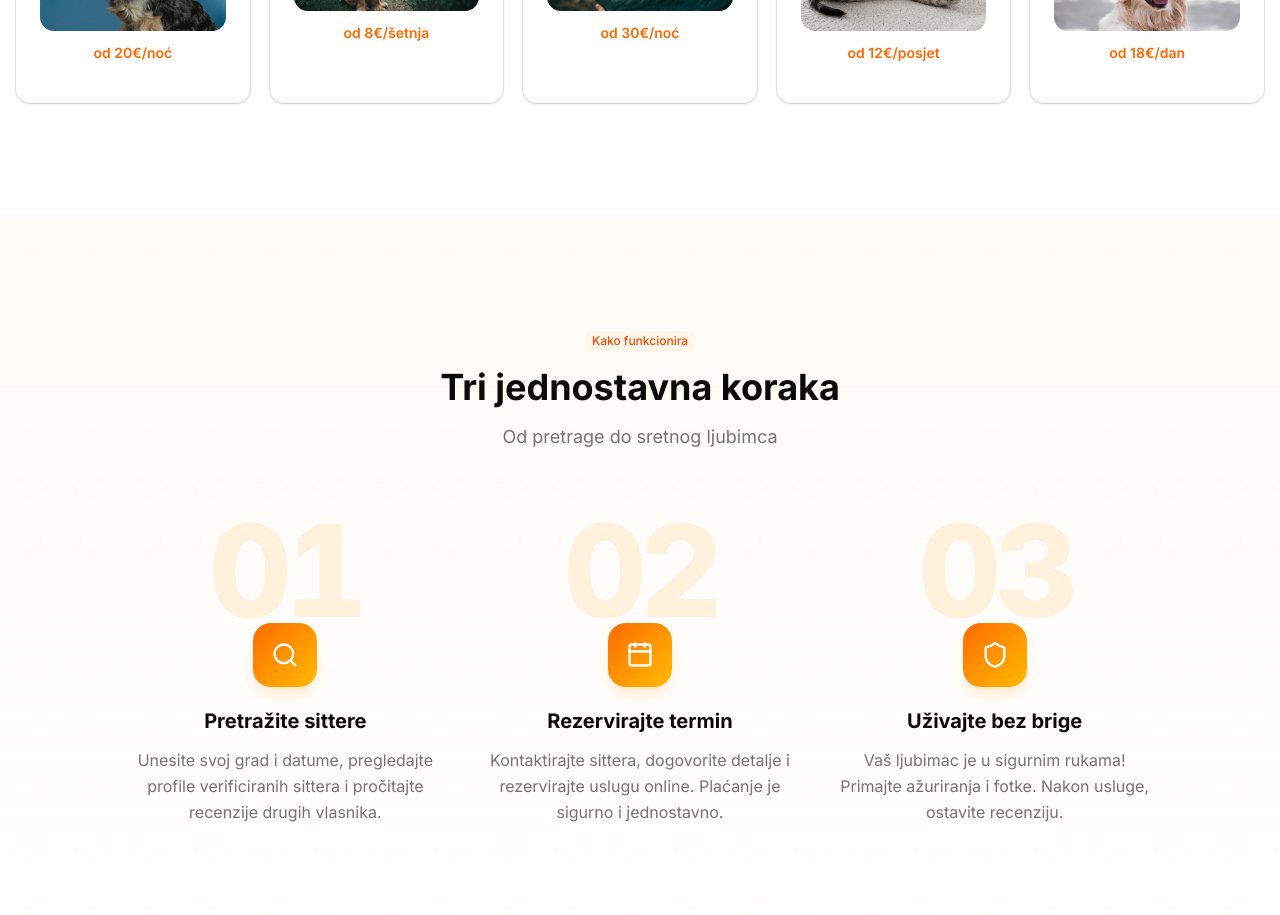
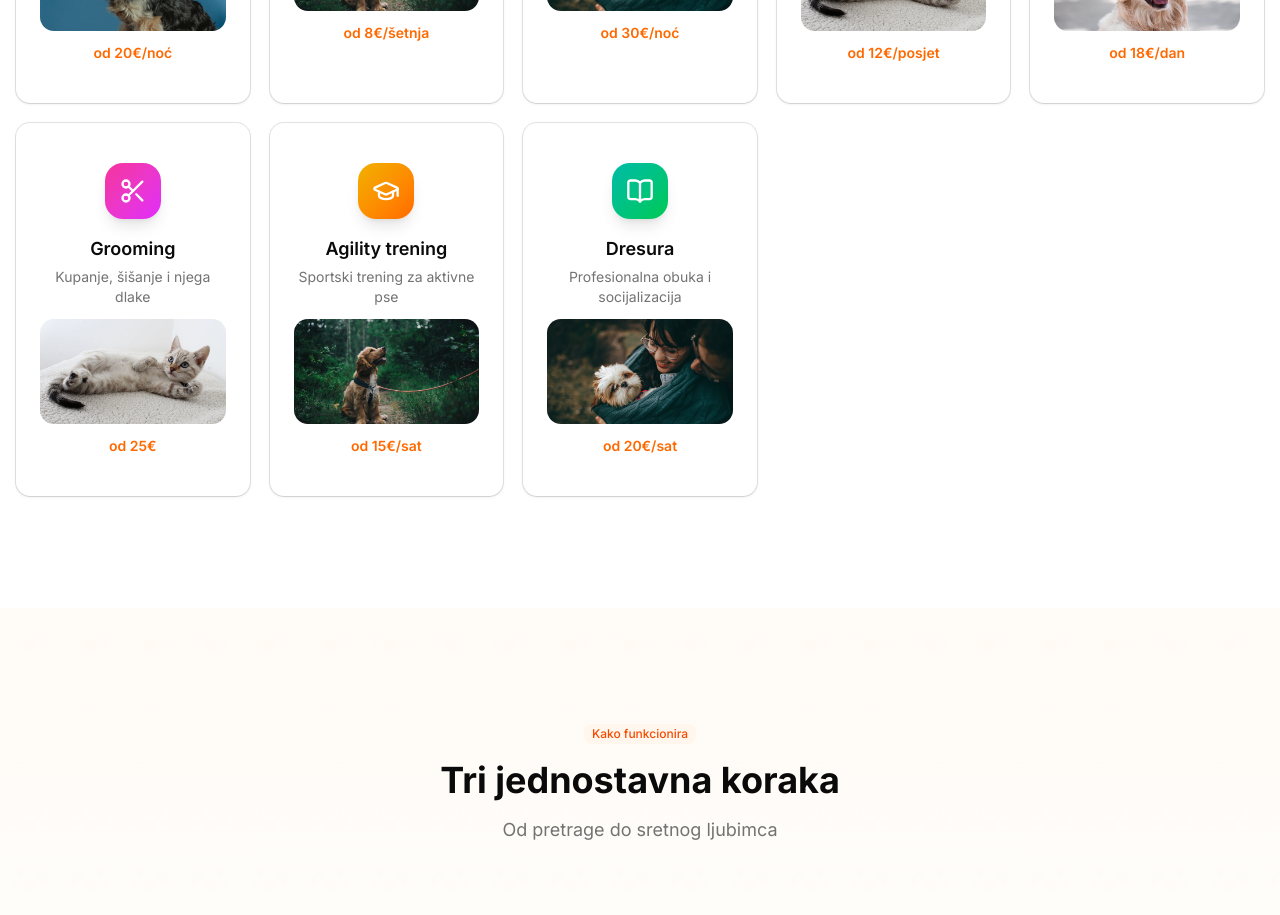
Before and after one commit to Ljemicus/sapica-hr, a Next.js app: page / in a window 1280 px wide. Shown: the part 2840-3755 px from the top of the page. Built offline with nearby package versions, Linux system fonts and the light colour scheme; no server answers.

Commit message:
feat: add grooming, agility & dresura services

```diff
--- a/app/page.tsx
+++ b/app/page.tsx
@@ -40,6 +40,9 @@ const services = [
   { type: 'house-sitting' as const, title: 'Čuvanje u kući', description: 'Sitter dolazi u vašu kuću', icon: House, price: 'od 30€/noć', color: 'from-blue-500 to-cyan-500', image: '/images/services/06-community.jpg' },
   { type: 'drop-in' as const, title: 'Kratki posjet', description: 'Posjet vašem ljubimcu od 30min', icon: Eye, price: 'od 12€/posjet', color: 'from-purple-500 to-pink-500', image: '/images/services/08-macka.jpg' },
   { type: 'daycare' as const, title: 'Dnevna briga', description: 'Cjelodnevna briga kod sittera', icon: Sun, price: 'od 18€/dan', color: 'from-rose-500 to-orange-500', image: '/images/services/07-hero-puppy.jpg' },
+  { type: 'grooming' as const, title: 'Grooming', description: 'Kupanje, šišanje i njega dlake', icon: Scissors, price: 'od 25€', color: 'from-pink-500 to-fuchsia-500', image: '/images/services/08-macka.jpg' },
+  { type: 'agility' as const, title: 'Agility trening', description: 'Sportski trening za aktivne pse', icon: GraduationCap, price: 'od 15€/sat', color: 'from-yellow-500 to-orange-500', image: '/images/services/04-setanje-pasa.jpg' },
+  { type: 'training' as const, title: 'Dresura', description: 'Profesionalna obuka i socijalizacija', icon: BookOpen, price: 'od 20€/sat', color: 'from-teal-500 to-green-500', image: '/images/services/06-community.jpg' },
 ];
 
 const cities = [
```
